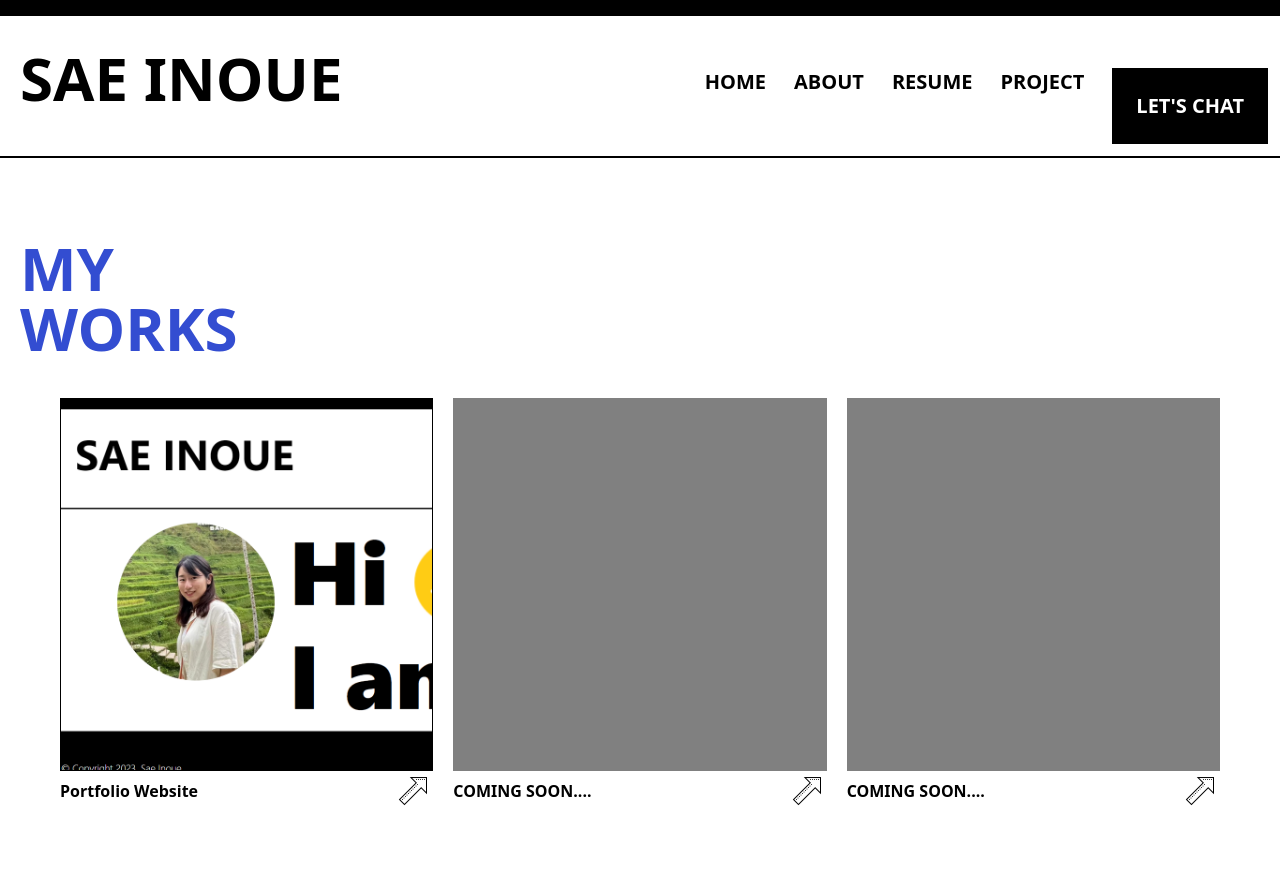
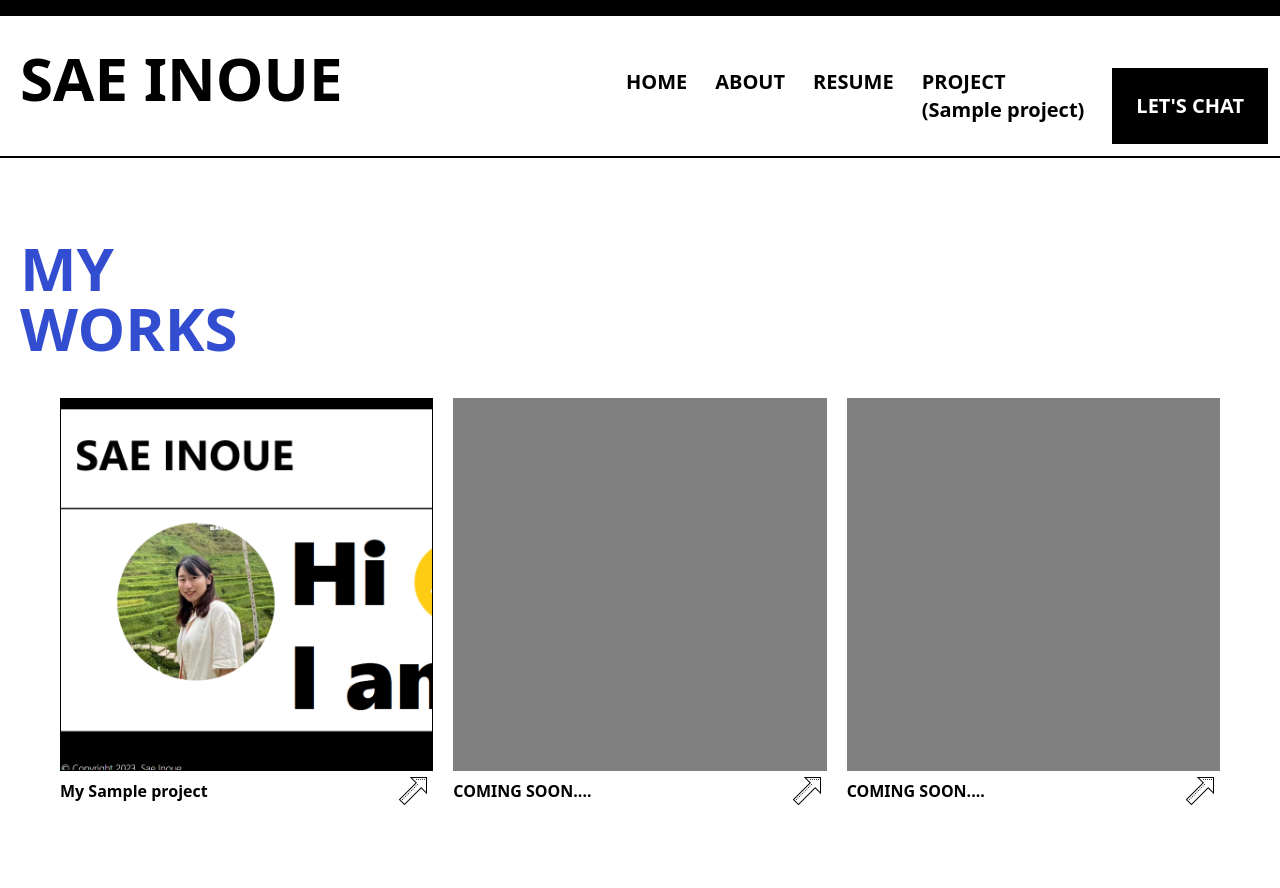
Before and after one commit to Sae-Inoue/C4Prog-WT-PROJ, a website: page projects.html in a window 1280 px wide. Shown: the top 888 px of the page. Drawn offline with Linux system fonts and the light colour scheme.

Commit message:
fix:add sampleprojec to menu bar

```diff
--- a/projects.html
+++ b/projects.html
@@ -25,7 +25,7 @@
                 <li class="active"><a href=".">HOME</a></li>
                 <li class=""><a href="about.html">ABOUT</a></li>
                 <li class=""><a href="resume.html">RESUME</a></li>
-                <li class=""><a href="projects.html">PROJECT</a></li>
+                <li class=""><a href="projects.html">PROJECT<br>(Sample project)</a></li>
                 <li class=""><a href="contact.html" >LET'S CHAT</a></li>
             </ul>
         </nav>
@@ -49,7 +49,7 @@
             <li><a href =".">HOME</a></li>
             <li><a href ="about.html">ABOUT</a></li>
             <li><a href ="resume.html">RESUME</a></li>
-            <li><a href ="projects.html">PROJECT</a></li>
+            <li><a href ="projects.html">PROJECT<br>(Sample project)</a></li>
             <li><a href ="contact.html" class="flex border-black bg-black text-white p-6">LET'S CHAT</a></li>
         </ul>
     </nav>
@@ -67,7 +67,7 @@
                 <a href ="mywork.html" >
                 <img class="w-full h-auto border border-black" src="./Assets/img/project.screenshot.png" alt="project1">
 
-                <p class="font-extrabold flex justify-between items-center">Portfolio Website
+                <p class="font-extrabold flex justify-between items-center">My Sample project
                 <button>
                     <img class="w-10 h-auto " src="./Assets/img/icons8-arrow-80.png" alt="arrow">
                 </button>
```
Also changed, not shown: about.html (+2 -2 lines), contact.html (+2 -2 lines), index.html (+2 -2 lines), mywork.html (+2 -2 lines), resume.html (+2 -2 lines).
